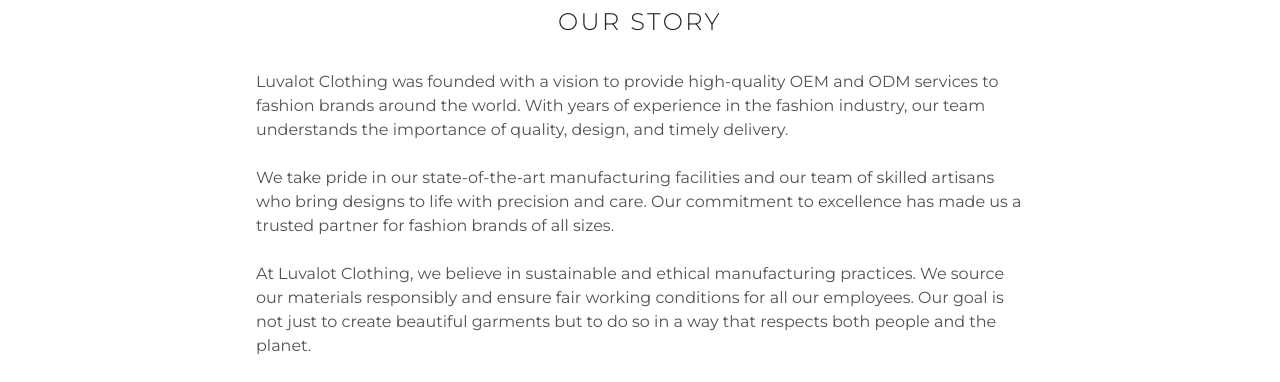
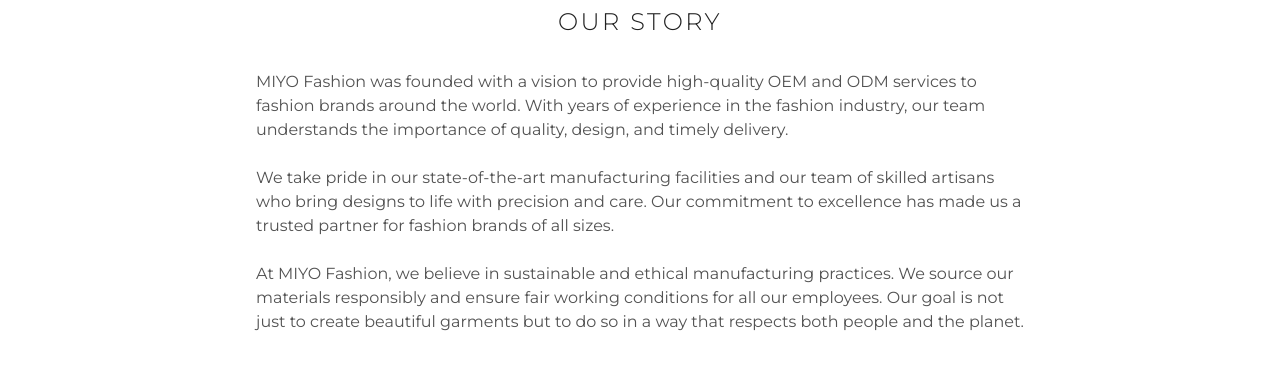
Before and after one commit to dixon310/luvalot-fashion-coolify, a Next.js app: page /about in a window 1280 px wide. Shown: the part 570-952 px from the top of the page. Built offline with nearby package versions, Linux system fonts and the light colour scheme.

Commit message:
Update About page to reflect MIYO Fashion branding

```diff
--- a/app/about/page.tsx
+++ b/app/about/page.tsx
@@ -4,11 +4,11 @@ import type { Metadata } from "next"
 export const metadata: Metadata = {
   title: "About Us",
   description:
-    "Learn about Luvalot Fashion, our story, values, and team. We provide high-quality OEM and ODM services with sustainable and ethical manufacturing practices.",
+    "Learn about MIYO Fashion, our story, values, and team. We provide high-quality OEM and ODM services with sustainable and ethical manufacturing practices.",
   openGraph: {
-    title: "About Luvalot Fashion",
+    title: "About MIYO Fashion",
     description:
-      "Learn about Luvalot Fashion, our story, values, and team. We provide high-quality OEM and ODM services with sustainable and ethical manufacturing practices.",
+      "Learn about MIYO Fashion, our story, values, and team. We provide high-quality OEM and ODM services with sustainable and ethical manufacturing practices.",
   },
 }
 
@@ -29,7 +29,7 @@ export default function About() {
           <h2 className="text-2xl font-light uppercase tracking-widest mb-8 text-center">Our Story</h2>
 
           <p className="text-neutral-600 mb-6">
-            Luvalot Clothing was founded with a vision to provide high-quality OEM and ODM services to fashion brands
+            MIYO Fashion was founded with a vision to provide high-quality OEM and ODM services to fashion brands
             around the world. With years of experience in the fashion industry, our team understands the importance of
             quality, design, and timely delivery.
           </p>
@@ -41,7 +41,7 @@ export default function About() {
           </p>
 
           <p className="text-neutral-600 mb-6">
-            At Luvalot Clothing, we believe in sustainable and ethical manufacturing practices. We source our materials
+            At MIYO Fashion, we believe in sustainable and ethical manufacturing practices. We source our materials
             responsibly and ensure fair working conditions for all our employees. Our goal is not just to create
             beautiful garments but to do so in a way that respects both people and the planet.
           </p>
```
